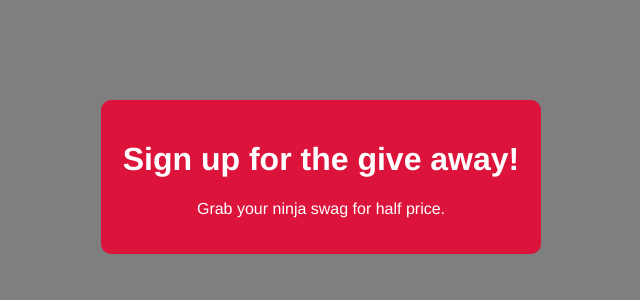
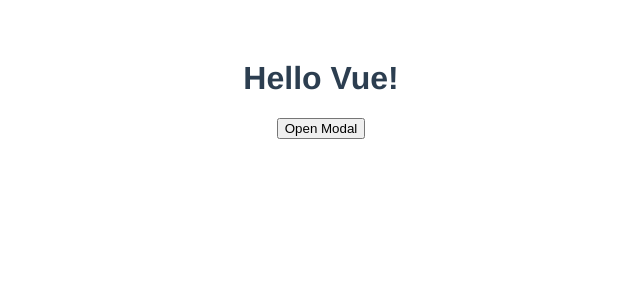
Before and after one commit to AxelBuob/vue3_firebase, a Vue app in the folder section_3/modal-project/: page / in a window 1280 px wide. Shown: the top 300 px of the page, without its empty margins (319-959 px from the left). Built offline with nearby package versions, Linux system fonts and the light colour scheme.

Commit message:
lesson 26

```diff
--- a/section_3/modal-project/src/App.vue
+++ b/section_3/modal-project/src/App.vue
@@ -1,7 +1,10 @@
 <template>
   <div>
     <h1>{{ title }}</h1>
-    <ModalTest :header="header" :text="text" theme="sale"/>
+    <div v-if="showModal">
+      <ModalTest :header="header" :text="text" theme="sale" @close="toggleModal"/>
+    </div>
+    <button @click="toggleModal">Open Modal</button>
   </div>
 </template>
 
@@ -15,8 +18,10 @@ export default {
   },
   data() {
     return {
+      title: "Hello Vue!",
       header: "Sign up for the give away!",
-      text: "Grab your ninja swag for half price."
+      text: "Grab your ninja swag for half price.",
+      showModal: false
     }
   },
   methods: {
@@ -24,6 +29,9 @@ export default {
       console.log(this.$refs.name.value)
       this.$refs.name.classList.add('active')
       this.$refs.name.focus()
+    },
+    toggleModal() {
+      this.showModal = !this.showModal
     }
   }
 }
@@ -39,7 +47,4 @@ export default {
   margin-top: 60px;
 }
 
-h1 {
-  color: green;
-}
 </style>
--- a/section_3/modal-project/src/assets/global.css
+++ b/section_3/modal-project/src/assets/global.css
@@ -1,8 +1,3 @@
 body {
     margin: 0;
 }
-
-p {
-    font-style: italic;
-    color: aqua;
-}
--- a/section_3/modal-project/src/components/ModalTest.vue
+++ b/section_3/modal-project/src/components/ModalTest.vue
@@ -1,5 +1,5 @@
 <template>
-    <div class="backdrop">
+    <div class="backdrop" @click="closeModal">
         <div class="modal" :class="{ sale: theme === 'sale' }">
             <h1>{{ header }}</h1>
             <p>{{ text }}</p>
@@ -11,7 +11,12 @@
 export default {
   props: [
     'header', 'text', 'theme'
-  ]
+  ],
+  methods: {
+    closeModal() {
+      this.$emit('close')
+    }
+  }
 }
 </script>
 
```
Also changed, not shown: 2 other files (tests, documents, lock files or other folders).
